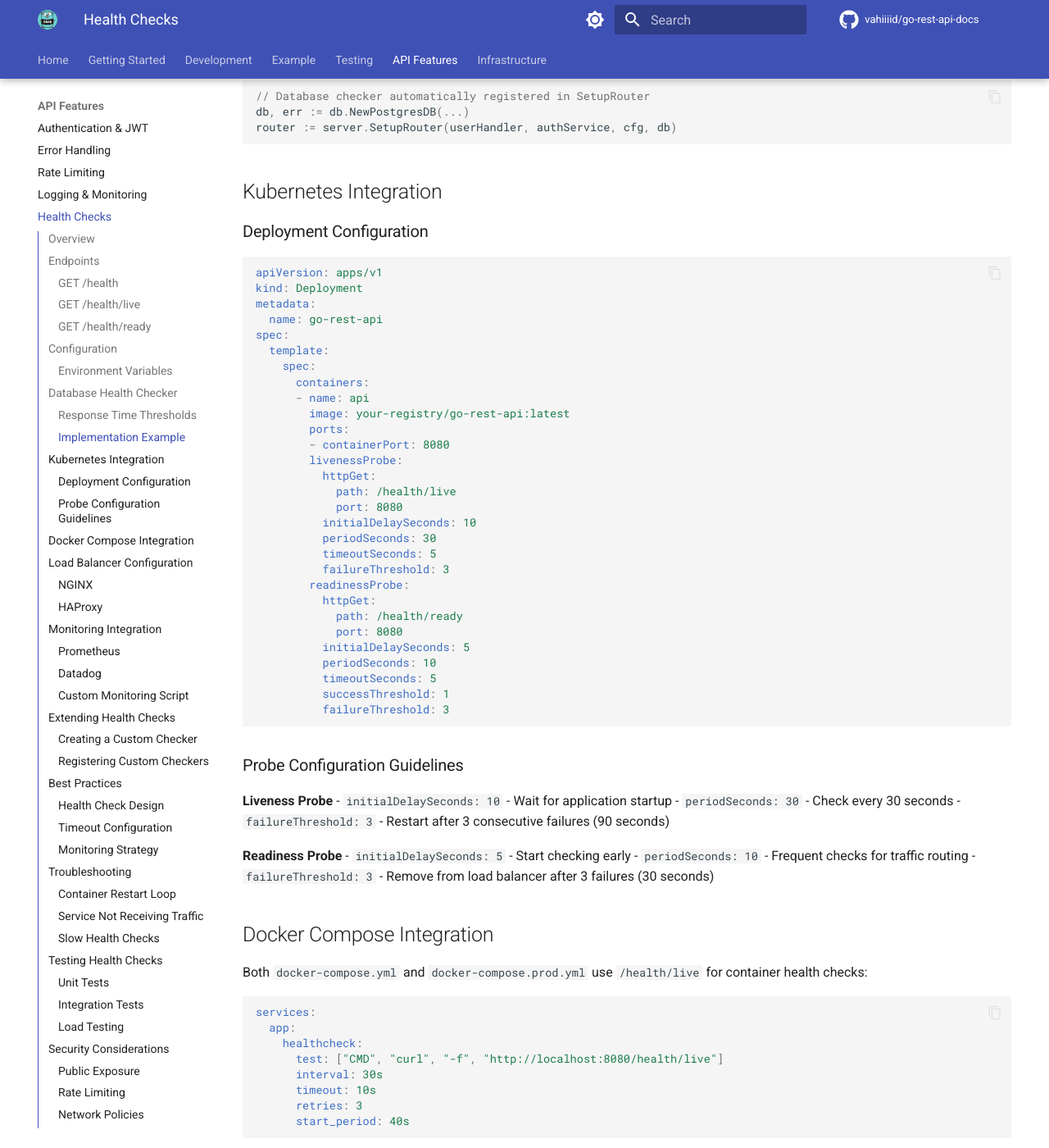
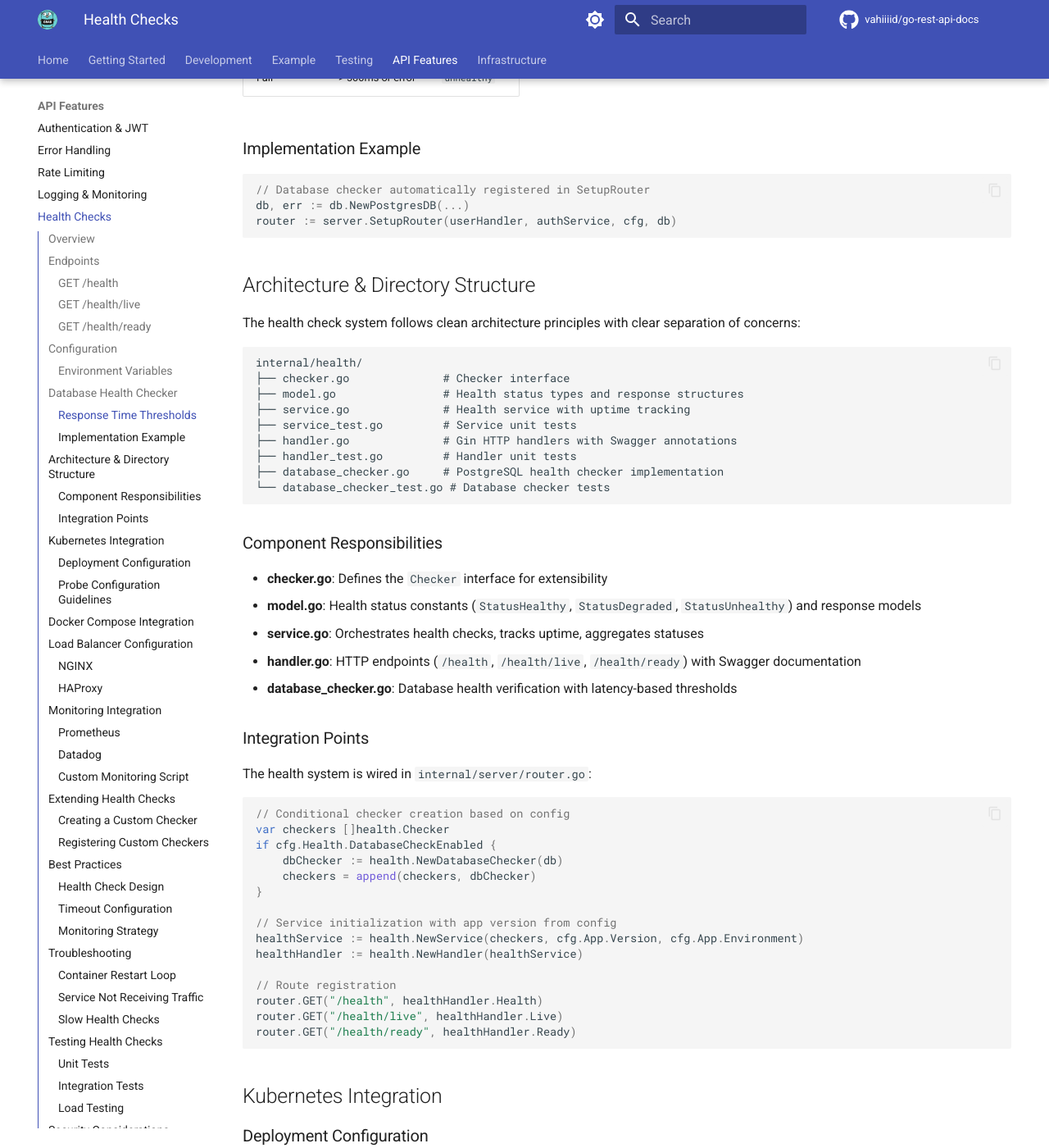
Before and after one commit to vahiiiid/go-rest-api-docs, an MkDocs documentation site: the page built from docs/HEALTH_CHECKS.md, in a window 1280 px wide and 1400 px high, scrolled down 3311 px. Shown: the whole window at 82% size. Built offline with MkDocs 1.6.1 and Material for MkDocs 9.7.7, drawn with Linux system fonts in a browser that asks for light colours; comment, search, counter and statistics services are not loaded; the version menu is left out; some of the changed text lies outside the part shown.

Commit message:
docs: add architecture section and update config examples
- Add Architecture & Directory Structure section showing internal/health/ layout
- Document component responsibilities (checker, model, service, handler)
- Show integration points in router.go with conditional checker creation
- Update configuration examples to show timeout as int (not duration string)
- Add app.version config showing where version in health responses comes from
- Update environment variable examples with APP_VERSION and correct HEALTH_TIMEOUT format

````diff
--- a/docs/HEALTH_CHECKS.md
+++ b/docs/HEALTH_CHECKS.md
@@ -114,8 +114,13 @@ Readiness probe endpoint with dependency health checks. Returns service status a
 Health check behavior is configured in `configs/config.yaml`:
 
 ```yaml
+app:
+  name: "GRAB API"
+  version: "1.0.0"                 # Version shown in health responses
+  environment: "development"
+
 health:
-  timeout: "5s"                    # Maximum duration for health checks
+  timeout: 5                       # Health check timeout in seconds
   database_check_enabled: true     # Enable/disable database health checks
 ```
 
@@ -124,7 +129,8 @@ health:
 Override configuration using environment variables:
 
 ```bash
-HEALTH_TIMEOUT=10s
+APP_VERSION=1.2.0
+HEALTH_TIMEOUT=10
 HEALTH_DATABASE_CHECK_ENABLED=false
 ```
 
@@ -148,6 +154,52 @@ The database checker performs two operations:
 // Database checker automatically registered in SetupRouter
 db, err := db.NewPostgresDB(...)
 router := server.SetupRouter(userHandler, authService, cfg, db)
+```
+
+## Architecture & Directory Structure
+
+The health check system follows clean architecture principles with clear separation of concerns:
+
+```
+internal/health/
+├── checker.go              # Checker interface
+├── model.go                # Health status types and response structures
+├── service.go              # Health service with uptime tracking
+├── service_test.go         # Service unit tests
+├── handler.go              # Gin HTTP handlers with Swagger annotations
+├── handler_test.go         # Handler unit tests
+├── database_checker.go     # PostgreSQL health checker implementation
+└── database_checker_test.go # Database checker tests
+```
+
+### Component Responsibilities
+
+- **checker.go**: Defines the `Checker` interface for extensibility
+- **model.go**: Health status constants (`StatusHealthy`, `StatusDegraded`, `StatusUnhealthy`) and response models
+- **service.go**: Orchestrates health checks, tracks uptime, aggregates statuses
+- **handler.go**: HTTP endpoints (`/health`, `/health/live`, `/health/ready`) with Swagger documentation
+- **database_checker.go**: Database health verification with latency-based thresholds
+
+### Integration Points
+
+The health system is wired in `internal/server/router.go`:
+
+```go
+// Conditional checker creation based on config
+var checkers []health.Checker
+if cfg.Health.DatabaseCheckEnabled {
+    dbChecker := health.NewDatabaseChecker(db)
+    checkers = append(checkers, dbChecker)
+}
+
+// Service initialization with app version from config
+healthService := health.NewService(checkers, cfg.App.Version, cfg.App.Environment)
+healthHandler := health.NewHandler(healthService)
+
+// Route registration
+router.GET("/health", healthHandler.Health)
+router.GET("/health/live", healthHandler.Live)
+router.GET("/health/ready", healthHandler.Ready)
 ```
 
 ## Kubernetes Integration
````
